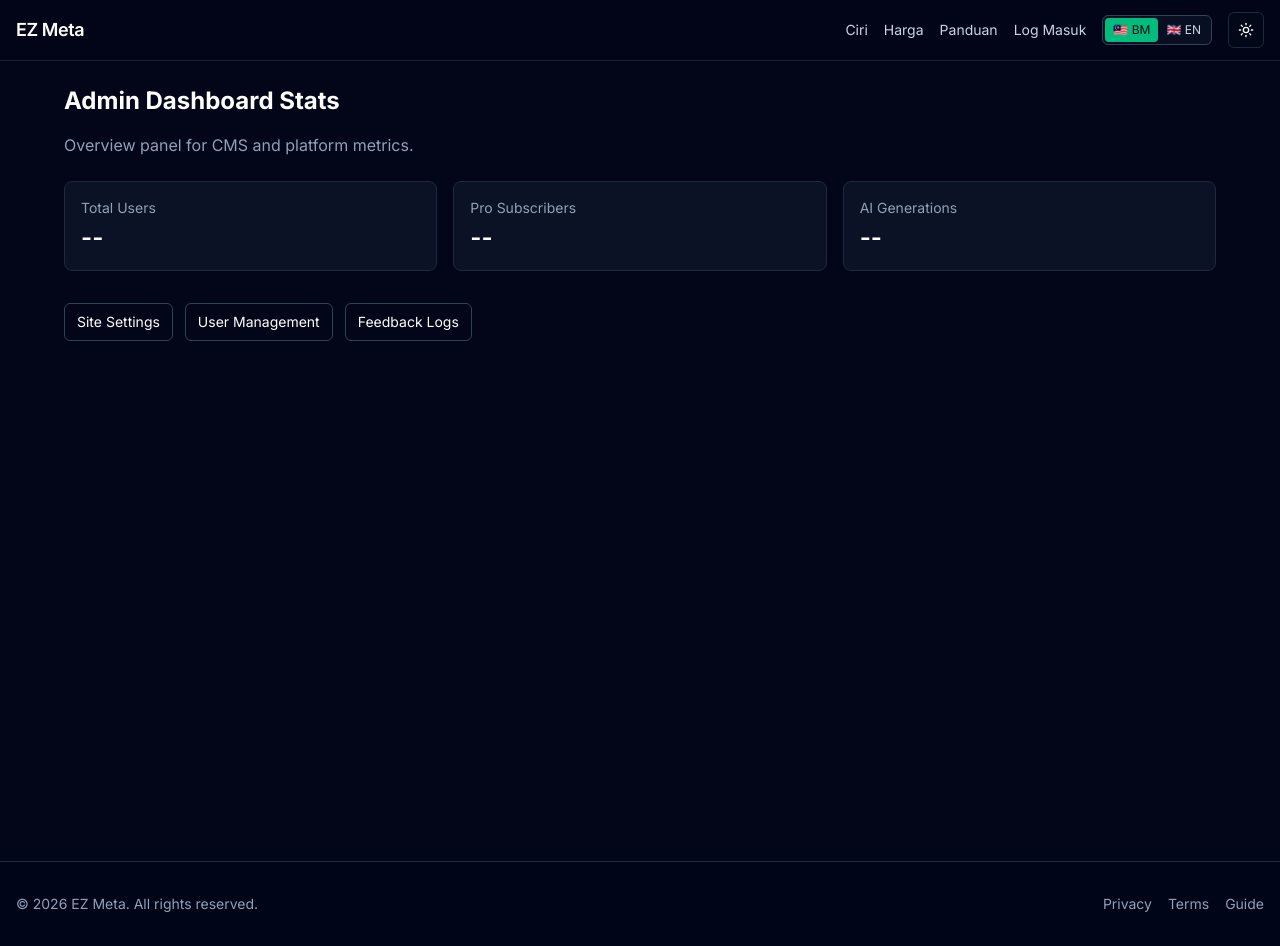
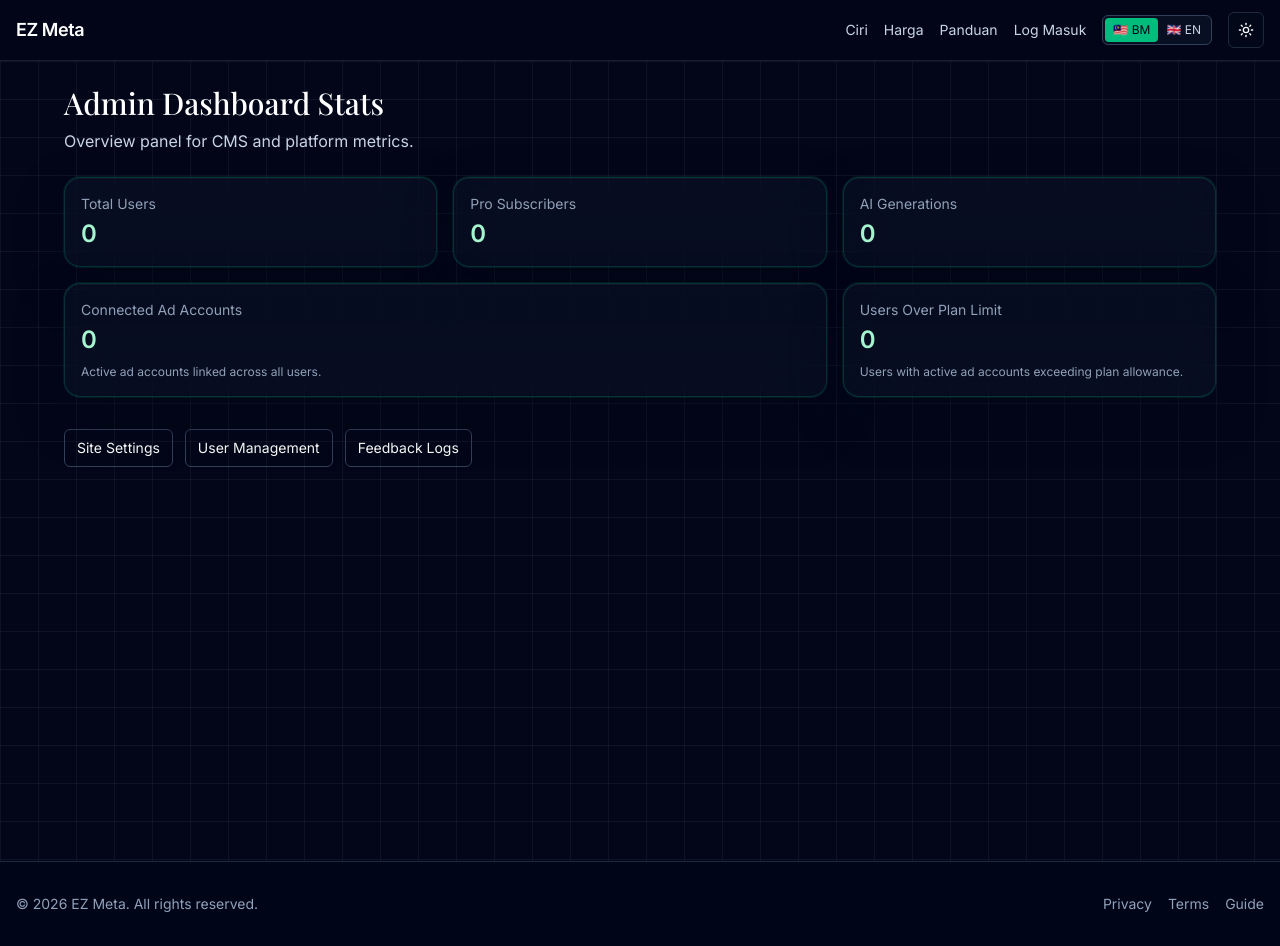
Before and after one commit to ezmeta/ezmeta, a Next.js app: page /admin in a window 1280 px wide. Built offline with nearby package versions, Linux system fonts and the light colour scheme; no server answers; the database is empty.

Commit message:
feat(admin): activate dashboard stats with live supabase metrics

```diff
--- a/src/app/admin/page.tsx
+++ b/src/app/admin/page.tsx
@@ -1,24 +1,118 @@
 import Link from 'next/link';
+import { supabase } from '@/db/client';
 
-export default function AdminDashboardPage() {
+export const dynamic = 'force-dynamic';
+
+type AdminStats = {
+  totalUsers: number;
+  proSubscribers: number;
+  aiGenerations: number;
+  connectedAdAccounts: number;
+  overLimitUsers: number;
+};
+
+const PLAN_ACCOUNT_LIMIT: Record<string, number> = {
+  free: 1,
+  basic: 2,
+  pro: 5,
+  agency: 10,
+};
+
+async function getAdminStats(): Promise<AdminStats> {
+  const safeDefault: AdminStats = {
+    totalUsers: 0,
+    proSubscribers: 0,
+    aiGenerations: 0,
+    connectedAdAccounts: 0,
+    overLimitUsers: 0,
+  };
+
+  try {
+    const [
+      usersCountRes,
+      proCountRes,
+      aiCountRes,
+      adAccountsRes,
+      profilesRes,
+    ] = await Promise.all([
+      (supabase as any).from('profiles').select('id', { head: true, count: 'exact' }),
+      (supabase as any)
+        .from('profiles')
+        .select('id', { head: true, count: 'exact' })
+        .in('subscription_tier', ['pro', 'agency'])
+        .eq('subscription_status', 'active'),
+      (supabase as any).from('ai_generations').select('id', { head: true, count: 'exact' }),
+      (supabase as any).from('ad_accounts').select('user_id, status'),
+      (supabase as any).from('profiles').select('user_id, subscription_tier'),
+    ]);
+
+    const totalUsers = Number(usersCountRes?.count ?? 0);
+    const proSubscribers = Number(proCountRes?.count ?? 0);
+    const aiGenerations = Number(aiCountRes?.count ?? 0);
+
+    const profiles = Array.isArray(profilesRes?.data) ? (profilesRes.data as Array<{ user_id: string; subscription_tier: string }>) : [];
+    const adAccounts = Array.isArray(adAccountsRes?.data)
+      ? (adAccountsRes.data as Array<{ user_id: string; status: string }>).filter((item) => item.status === 'active')
+      : [];
+
+    const accountsByUser = new Map<string, number>();
+    for (const account of adAccounts) {
+      accountsByUser.set(account.user_id, (accountsByUser.get(account.user_id) ?? 0) + 1);
+    }
+
+    let overLimitUsers = 0;
+    for (const profile of profiles) {
+      const limit = PLAN_ACCOUNT_LIMIT[profile.subscription_tier] ?? PLAN_ACCOUNT_LIMIT.free;
+      const used = accountsByUser.get(profile.user_id) ?? 0;
+      if (used > limit) overLimitUsers += 1;
+    }
+
+    return {
+      totalUsers,
+      proSubscribers,
+      aiGenerations,
+      connectedAdAccounts: adAccounts.length,
+      overLimitUsers,
+    };
+  } catch (error) {
+    console.error('Failed to load admin dashboard stats:', error);
+    return safeDefault;
+  }
+}
+
+export default async function AdminDashboardPage() {
+  const stats = await getAdminStats();
+
   return (
-    <div className="min-h-screen bg-slate-950 p-6 text-white">
+    <div className="cyber-grid min-h-screen bg-slate-950 p-6 text-white">
       <div className="mx-auto max-w-6xl">
-        <h1 className="mb-4 text-2xl font-bold">Admin Dashboard Stats</h1>
-        <p className="mb-6 text-slate-400">Overview panel for CMS and platform metrics.</p>
+        <h1 className="mb-2 font-display text-3xl text-white">Admin Dashboard Stats</h1>
+        <p className="mb-6 text-slate-300">Overview panel for CMS and platform metrics.</p>
 
         <div className="grid grid-cols-1 gap-4 md:grid-cols-3">
-          <div className="rounded-lg border border-slate-800 bg-slate-900/70 p-4">
+          <div className="cyber-panel p-4">
             <p className="text-sm text-slate-400">Total Users</p>
-            <p className="mt-1 text-2xl font-semibold">--</p>
+            <p className="mt-1 text-2xl font-semibold text-emerald-200">{stats.totalUsers}</p>
           </div>
-          <div className="rounded-lg border border-slate-800 bg-slate-900/70 p-4">
+          <div className="cyber-panel p-4">
             <p className="text-sm text-slate-400">Pro Subscribers</p>
-            <p className="mt-1 text-2xl font-semibold">--</p>
+            <p className="mt-1 text-2xl font-semibold text-emerald-200">{stats.proSubscribers}</p>
           </div>
-          <div className="rounded-lg border border-slate-800 bg-slate-900/70 p-4">
+          <div className="cyber-panel p-4">
             <p className="text-sm text-slate-400">AI Generations</p>
-            <p className="mt-1 text-2xl font-semibold">--</p>
+            <p className="mt-1 text-2xl font-semibold text-emerald-200">{stats.aiGenerations}</p>
+          </div>
+          <div className="cyber-panel p-4 md:col-span-2">
+            <p className="text-sm text-slate-400">Connected Ad Accounts</p>
+            <p className="mt-1 text-2xl font-semibold text-emerald-200">{stats.connectedAdAccounts}</p>
+            <p className="mt-2 text-xs text-slate-400">Active ad accounts linked across all users.</p>
+          </div>
+          <div className="cyber-panel p-4">
+            <p className="text-sm text-slate-400">Users Over Plan Limit</p>
+            <p className={`mt-1 text-2xl font-semibold ${stats.overLimitUsers > 0 ? 'text-rose-300' : 'text-emerald-200'}`}>
+              {stats.overLimitUsers}
+            </p>
+            <p className="mt-2 text-xs text-slate-400">Users with active ad accounts exceeding plan allowance.</p>
           </div>
         </div>
 
```
